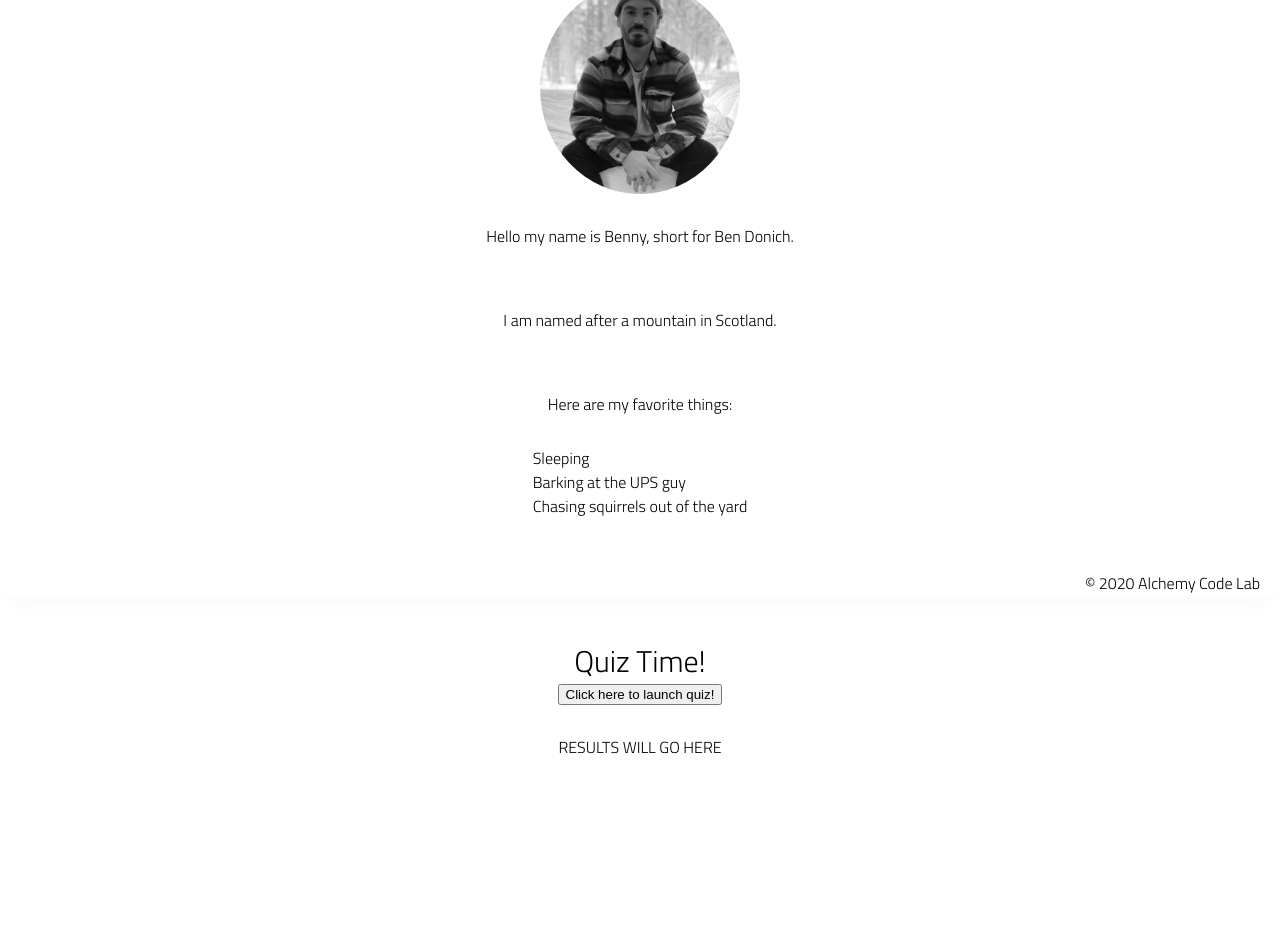
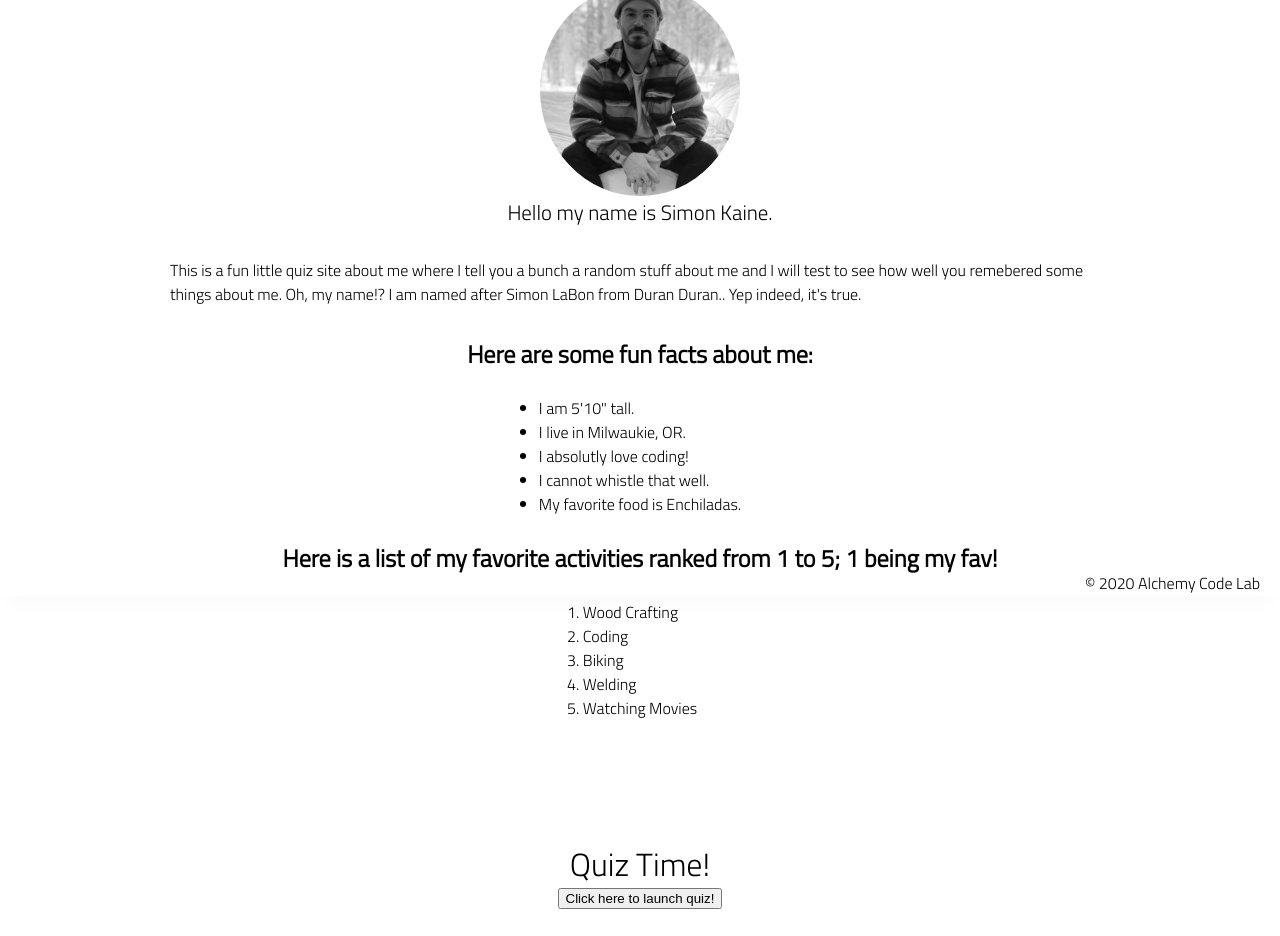
Before and after one commit to simonkaine/lab-01-about-simon, a plain HTML site: page index.html in a window 1280 px wide. Shown: the part 204-1140 px from the top of the page. Before the commit the page ends 1053 px from the top, so only its background shows below. Drawn offline with Linux system fonts and the light colour scheme.

Commit message:
bullet lists, numbered lists, headings

```diff
--- a/index.html
+++ b/index.html
@@ -22,16 +22,29 @@
         <section>
             <h1>All About Simon</h1>
             <img src="./assets/simon.jpg" alt="benny">
-            <p>
-                Hello my name is Benny, short for Ben Donich.
-            </p>
-            <p>I am named after a mountain in Scotland.</p>
-            <p>Here are my favorite things:</p>
+            <h3> Hello my name is Simon Kaine.</h3>
+            <p>This is a fun little quiz site about me
+                where I tell you a bunch a random stuff about me and
+                I will test to see how well you remebered some
+                things about me. Oh, my name!?
+                I am named after Simon LaBon from Duran Duran.. Yep indeed, it's true.</p>
+            <h2>Here are some fun facts about me:</h2> <br>
             <ul>
-                <li>Sleeping</li>
-                <li>Barking at the UPS guy</li>
-                <li>Chasing squirrels out of the yard</li>
-            </ul>
+                <li>I am 5'10" tall.</li>
+                <li>I live in Milwaukie, OR.</li>
+                <li>I absolutly love coding!</li>
+                <li>I cannot whistle that well.</li>
+                <li>My favorite food is Enchiladas.</li>
+            </ul><br>
+            <h2>Here is a list of my favorite activities ranked from 1 to 5; 1 being my fav!</h2> <br>
+            <ol>
+                <li>Wood Crafting</li>
+                <li>Coding</li>
+                <li>Biking</li>
+                <li>Welding</li>
+                <li>Watching Movies</li>
+            </ol>
+
         </section>
         <section>
             <h1>Quiz Time!</h1>
--- a/styles/home.css
+++ b/styles/home.css
@@ -6,5 +6,13 @@ img {
 }
 
 h1 {
-    font-size: 30px;
+    font-size: 2em;
 }
+
+h2 {
+    font-size: 1.5em;
+}
+
+h3 {
+    font-size: 1.3em;
+}
--- a/styles/reset.css
+++ b/styles/reset.css
@@ -34,6 +34,6 @@ time, mark, audio, video {
 	vertical-align: baseline;
 }
 
-ol, ul {
+/* ol, ul {
 	list-style: none;
-}
+} */
```
